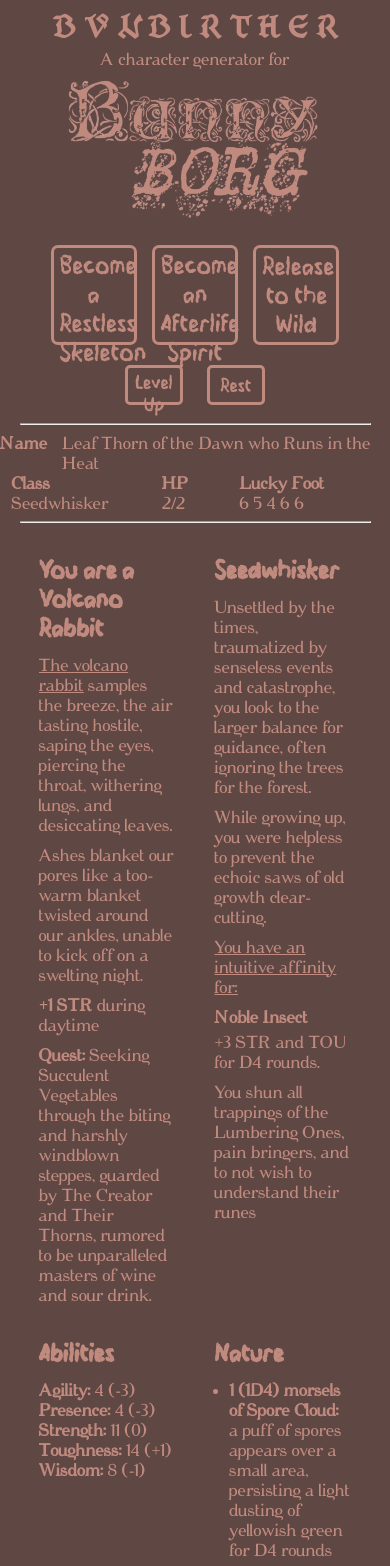
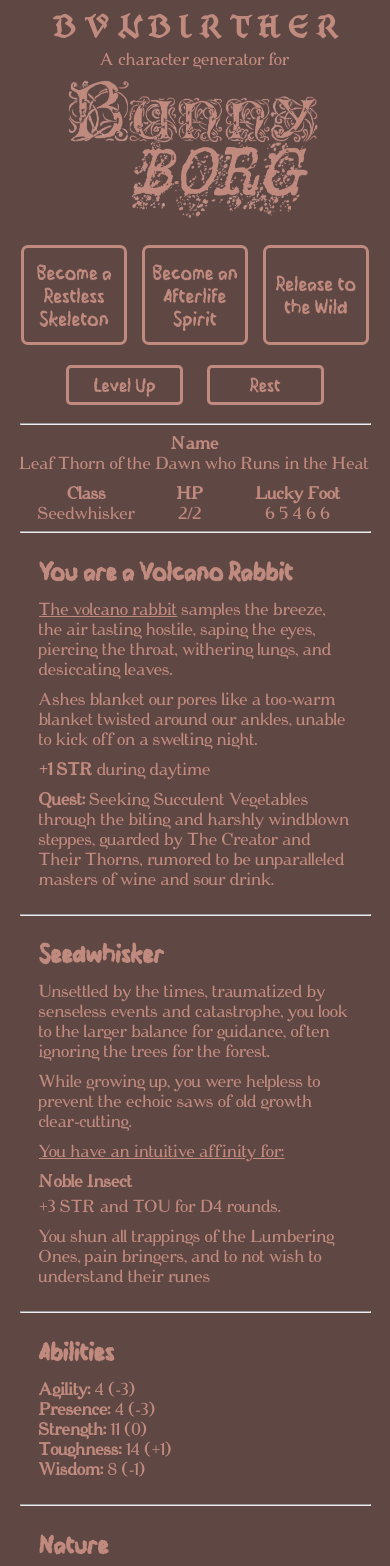
Before and after one commit to geoffmoss0/bvnbirther, a React (Create React App) app: page / in a window 390 px wide. Shown: the top 1566 px of the page. Built offline with nearby package versions, Linux system fonts and the light colour scheme.

Commit message:
It is done (mobile styling complete)

```diff
--- a/src/App.css
+++ b/src/App.css
@@ -46,6 +46,18 @@
   flex-flow: row wrap;
 }
 
+@media (max-width: 456px) {
+  .sub-stat {
+    display: flex;
+    justify-content: center;
+  }
+
+  .label-bold {
+    margin-right: 10px;
+    margin-left: 10px;
+  }
+}
+
 #sub-stat-container {
   display: flex;
   align-items: center;
@@ -86,6 +98,13 @@
   font-size: 14px;
 }
 
+#version {
+  font-family: 'Cipher';
+  font-size: 11pt;
+  margin-bottom: 10px;
+  opacity: 60%;
+}
+
 /* Fonts */
 
 @font-face {
--- a/src/App.js
+++ b/src/App.js
@@ -53,6 +53,7 @@ function App() {
       <Info name={name} quest={quest}/>
 
       <div id="footer">
+        <div id="version"><i>Bvnbirther v1 .0 by AutumnOceans</i></div>
         <button id="report-issue-button" onClick={githubIssue}><div id="report-issue-text">Report an Issue</div></button>
       </div>
     </div>
--- a/src/Info/Info.js
+++ b/src/Info/Info.js
@@ -221,7 +221,7 @@ export default function Info(props) {
     }
 
     return (
-        <div>
+        <div id="infoContainer">
             <div className="death_button_container">
                 <SkeletonButton
                     isSkeleton={skeleton}
--- a/src/Info/info.css
+++ b/src/Info/info.css
@@ -15,6 +15,19 @@
     font-size: 20pt;
     font-family: 'Yabelagi';
     cursor: pointer;
+}
+
+@media (max-width: 810px) {
+    .death_button {
+        width: 27%;
+        font-size: 18pt;
+    }
+}
+
+@media (max-width: 456px) {
+    .death_button {
+        font-size: 16pt;
+    }
 }
 
 #refresh_container {
@@ -35,6 +48,39 @@
     cursor: pointer;
 }
 
+@media (max-width: 810px) {
+    .refresh_button {
+        width: 20%;
+    }
+}
+
+@media (max-width: 456px) {
+    .refresh_button {
+        width: 30%;
+    }
+}
+
 .info_text {
     font-family: 'Cipher';
 }
+
+/* size of the whole info section on desktop/large screen */
+#infoContainer {
+    max-width: 60%;
+    margin-left: auto;
+    margin-right: auto;
+    justify-content: center;
+}
+
+@media (max-width: 1200px) {
+    #infoContainer {
+        max-width: 80%;
+    }
+}
+
+@media (max-width: 810px) {
+    #infoContainer {
+        max-width: 100%;
+    }
+
+}
--- a/src/abilities/abilities.css
+++ b/src/abilities/abilities.css
@@ -79,3 +79,26 @@
     font-size: 14pt;
     margin-bottom: 0px;
 }
+
+.mobileDivider {
+    margin-top: 25px;
+    margin-left: 5%;
+    margin-right: 5%;
+    display: none;
+}
+
+@media (max-width: 810px) {
+    #abilities {
+        display: block;
+    }
+
+    .abilities-section {
+        width: 80%;
+        margin-left: auto;
+        margin-right: auto;
+    }
+
+    .mobileDivider {
+        display: block;
+    }
+}
--- a/src/abilities/abilities.js
+++ b/src/abilities/abilities.js
@@ -43,7 +43,11 @@ export default function Abilities(props) {
 
             </div>
 
+            <hr className="mobileDivider"/>
+
             <ClassInfo class_num={class_num} powers={props.powers} runes={props.runes} isSkeleton={props.deathPack.skeleton} isGhost={props.deathPack.ghost} background={props.background}/>
+
+            <hr className="mobileDivider"/>
 
             <div id="stats" className="abilities-section">
                 <div id="stats_title"><h3 className="section_header">Abilities</h3></div>
@@ -55,6 +59,8 @@ export default function Abilities(props) {
                     <div id="wis"><b>Wisdom: </b>{props.stats.wis} &#40;{modifier(props.stats.wis)}&#41;</div>
                 </div>
             </div>
+
+            <hr className="mobileDivider"/>
 
             <div id="equipment" className="abilities-section">
                 <BagTitle class_num={class_num}/>
--- a/src/name/name.css
+++ b/src/name/name.css
@@ -3,6 +3,28 @@
     justify-content: center;
 }
 
+@media (max-width: 456px) {
+    #name {
+        flex-direction: column;
+    }
+
+    .name-label {
+        margin-left: auto;
+        margin-right: auto;
+    }
+
+    .nameWrapper {
+        margin-left: 5%;
+        margin-right: 5%;
+        margin-bottom: 10px;
+    }
+
+    #sub-stat-container {
+        margin-left: 5%;
+        margin-right: 5%;
+    }
+}
+
 #name-label {
     padding-right: 15px;
 }
--- a/src/name/name.js
+++ b/src/name/name.js
@@ -8,7 +8,8 @@ export default function Name(props) {
 
     return (
         <div id="name">
-            <b className="label-bold"> Name</b>{props.name}
+            <b className="label-bold name-label"> Name</b>
+            <div className="nameWrapper">{props.name}</div>
         </div>
     )
 }
--- a/src/style/style.js
+++ b/src/style/style.js
@@ -72,6 +72,10 @@ export default function Style(props) {
             #report-issue-text {
                 color: ${styleOptions.styles[pageStyle].foreground};
             }
+
+            .mobileDivider {
+                color: ${styleOptions.styles[pageStyle].foreground};
+            }
             `}
         </style>
     )
```
